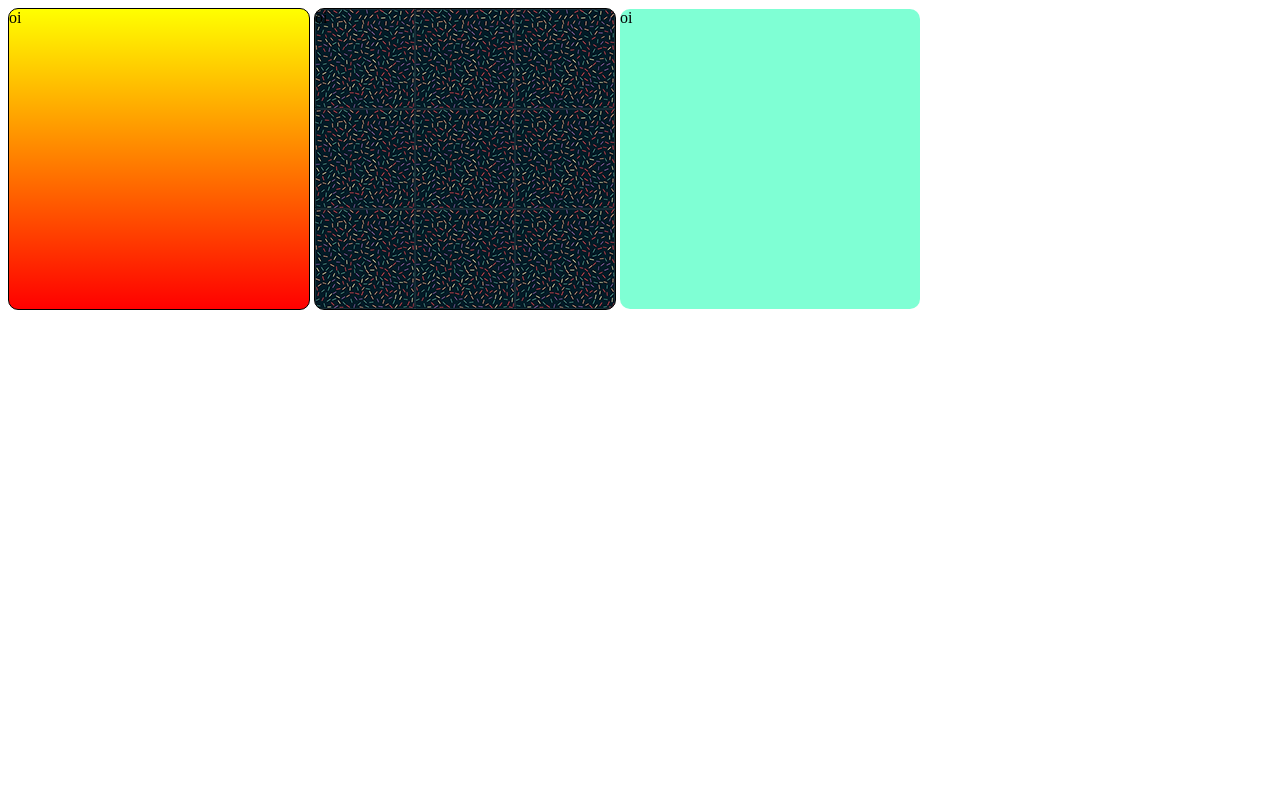
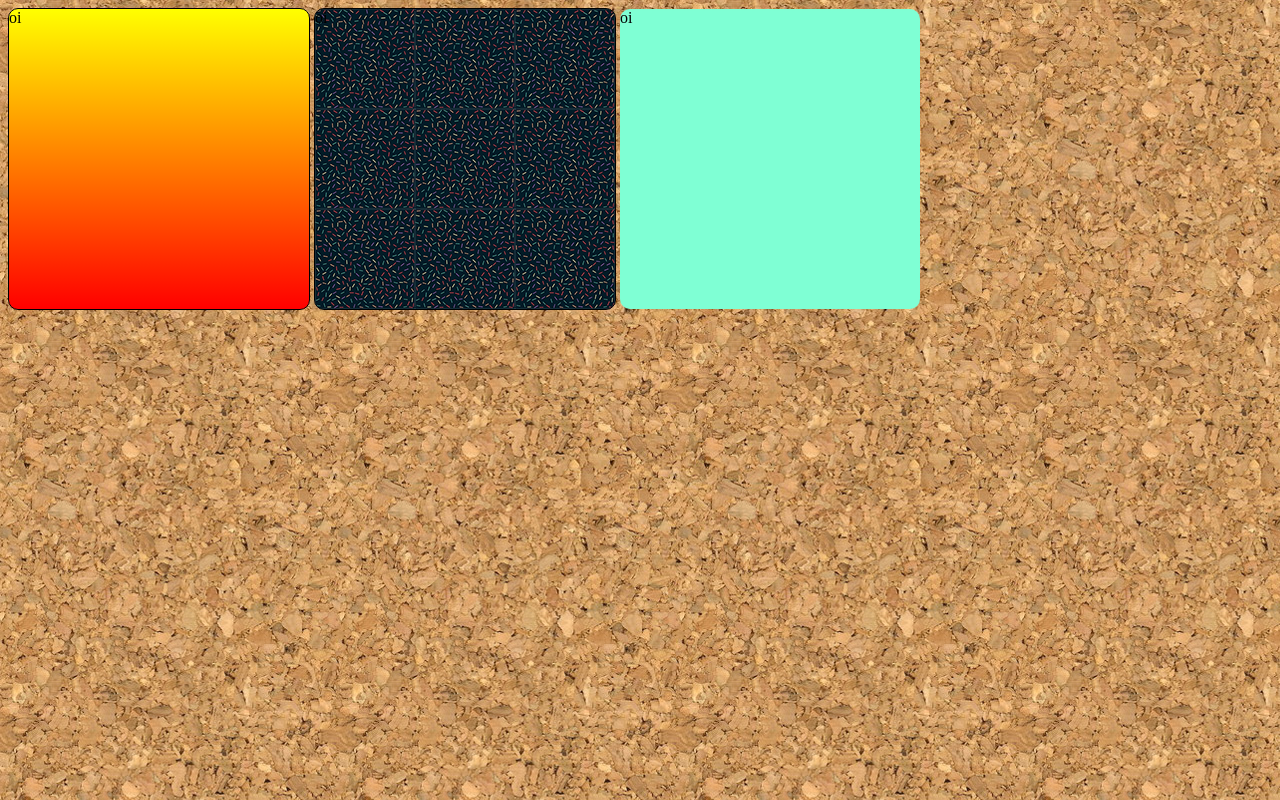
Before and after one commit to Guibsb90/html-5-e-css-3, a plain HTML site: page exercicios/ex014/index.html in a window 1280 px wide. Drawn offline with Linux system fonts and the light colour scheme.

Commit message:
Update style.css

```diff
--- a/exercicios/ex014/style.css
+++ b/exercicios/ex014/style.css
@@ -1,3 +1,6 @@
+body{
+    background-image: url(Midias/wallpaper001.jpg);
+}
 .quadrado{
     border: 1px solid black;
     width: 300px;
```
